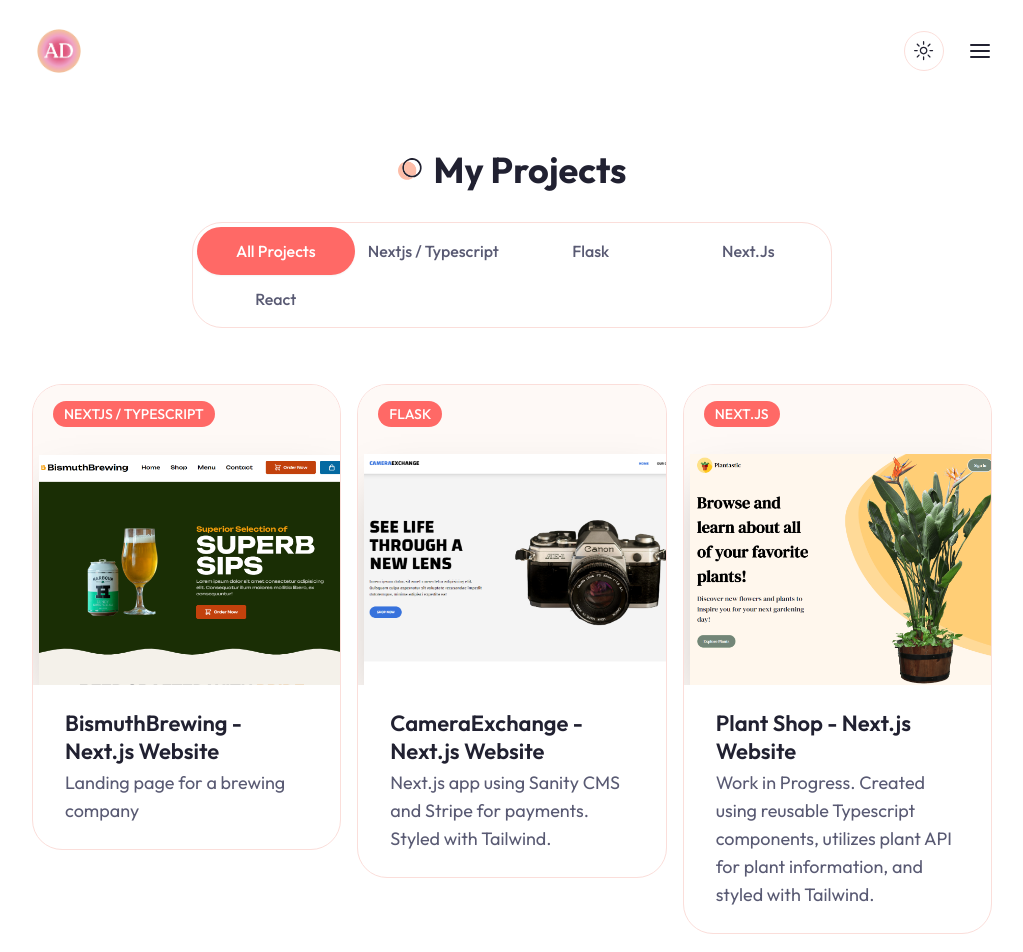
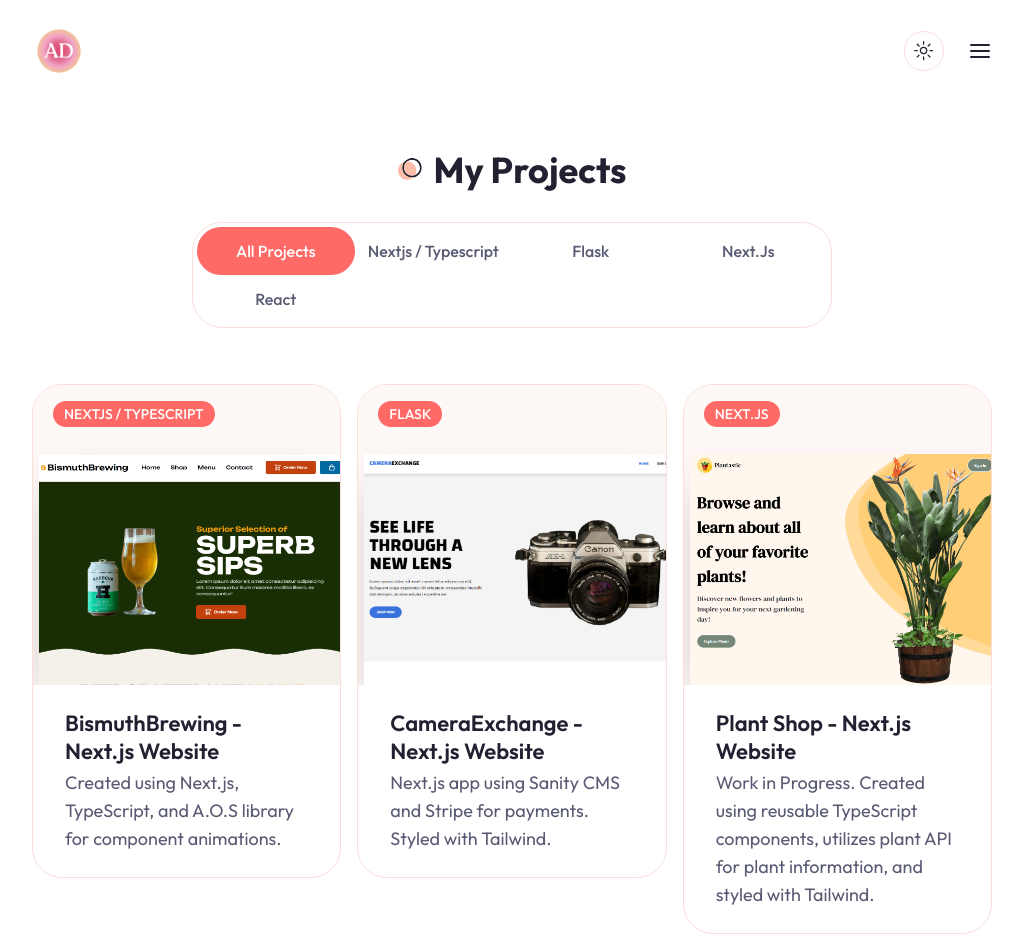
Before and after one commit to allisond756/Portfolio-Website-2.0, a Next.js app: page /projects in a window 1280 px wide. Shown: the top 952 px of the page, without its empty margins (128-1151 px from the left). Built offline with nearby package versions, Linux system fonts and the light colour scheme.

Commit message:
beer description change; typos

```diff
--- a/app/projects/page.jsx
+++ b/app/projects/page.jsx
@@ -8,7 +8,7 @@ const projectData = [
     image: '/work/5.png',
     category: 'nextjs / typescript',
     name: 'BismuthBrewing - Next.js Website',
-    description: 'Landing page for a brewing company ',
+    description: 'Created using Next.js, TypeScript, and A.O.S library for component animations.',
     link: 'https://bismuthbrewing.netlify.app/',
     github: 'https://github.com/allisond756/Ecommerce-Brewery',
   },
@@ -24,7 +24,7 @@ const projectData = [
     image: '/work/1.png',
     category: 'next.js',
     name: 'Plant Shop - Next.js Website',
-    description: 'Work in Progress. Created using reusable Typescript components, utilizes plant API for plant information, and styled with Tailwind.',
+    description: 'Work in Progress. Created using reusable TypeScript components, utilizes plant API for plant information, and styled with Tailwind.',
     link: 'https://statuesque-kitsune-17fac8.netlify.app',
     github: 'https://github.com/allisond756/Flower-Shop',
   },
```
